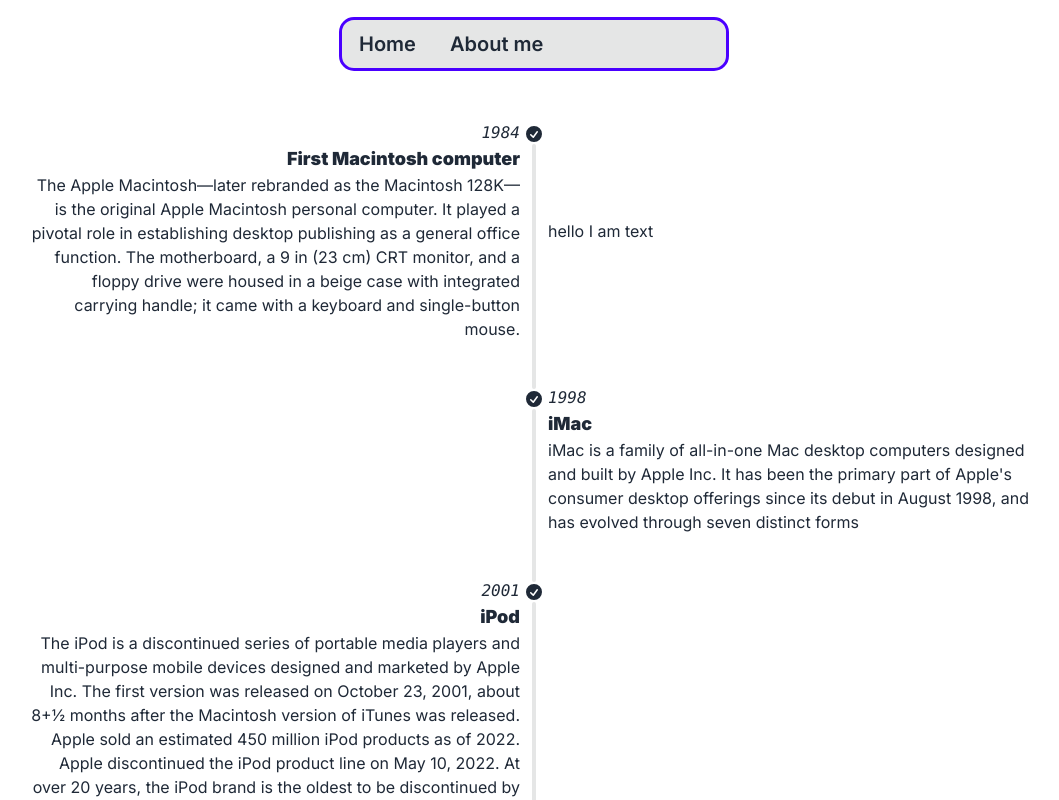
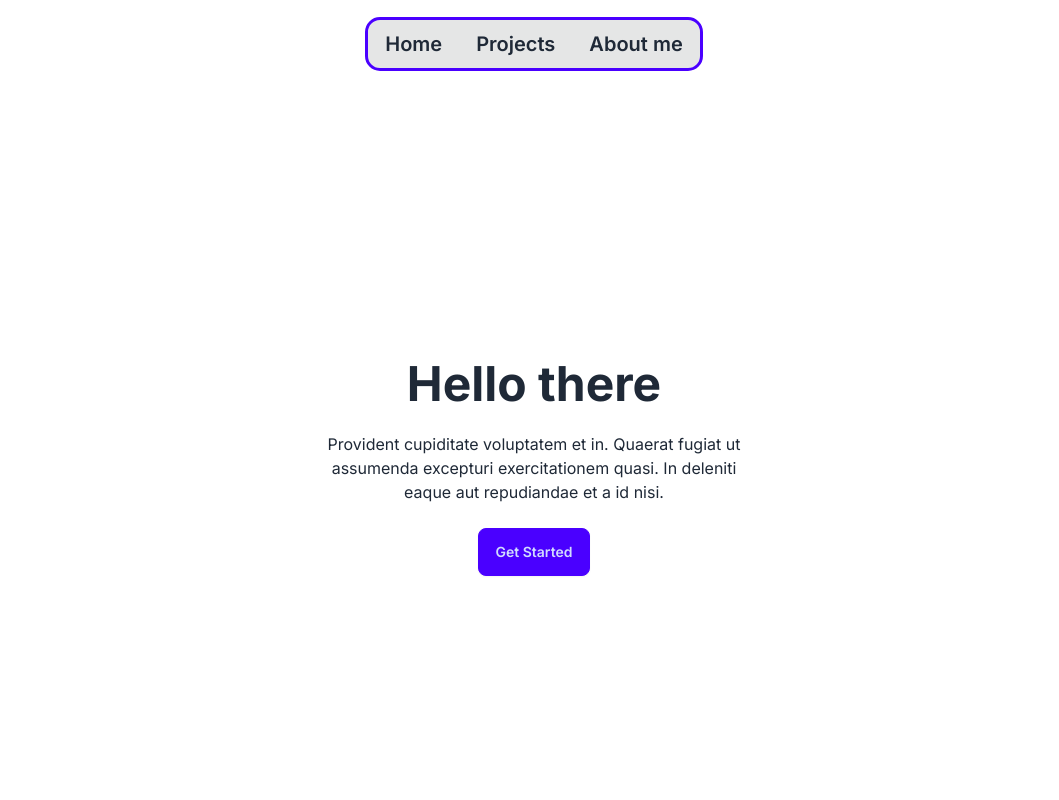
Before and after one commit to f1l1ph/portfoliopagenextjs, a Next.js app: page / in a window 1280 px wide. Shown: the top 800 px of the page, without its empty margins (106-1165 px from the left). Built offline with nearby package versions, Linux system fonts and the light colour scheme.

Commit message:
upgraded navbar and some stuff

```diff
--- a/app/Components/Footer.tsx
+++ b/app/Components/Footer.tsx
@@ -16,9 +16,9 @@
           <path d="M22.672 15.226l-2.432.811.841 2.515c.33 1.019-.209 2.127-1.23 2.456-1.15.325-2.148-.321-2.463-1.226l-.84-2.518-5.013 1.677.84 2.517c.391 1.203-.434 2.542-1.831 2.542-.88 0-1.601-.564-1.86-1.314l-.842-2.516-2.431.809c-1.135.328-2.145-.317-2.463-1.229-.329-1.018.211-2.127 1.231-2.456l2.432-.809-1.621-4.823-2.432.808c-1.355.384-2.558-.59-2.558-1.839 0-.817.509-1.582 1.327-1.846l2.433-.809-.842-2.515c-.33-1.02.211-2.129 1.232-2.458 1.02-.329 2.13.209 2.461 1.229l.842 2.515 5.011-1.677-.839-2.517c-.403-1.238.484-2.553 1.843-2.553.819 0 1.585.509 1.85 1.326l.841 2.517 2.431-.81c1.02-.33 2.131.211 2.461 1.229.332 1.018-.21 2.126-1.23 2.456l-2.433.809 1.622 4.823 2.433-.809c1.242-.401 2.557.484 2.557 1.838 0 .819-.51 1.583-1.328 1.847m-8.992-6.428l-5.01 1.675 1.619 4.828 5.011-1.674-1.62-4.829z"></path>
         </svg>
         <p className="font-bold">
-          ACME Industries Ltd.
+          Filip Masarik Ltd.
           <br />
-          Providing reliable tech since 1992
+          Writing best code since 2004
         </p>
         <p>Copyright © ${new Date().getFullYear()} - All right reserved</p>
       </aside>
--- /dev/null
+++ b/app/Components/HomePage.tsx
@@ -0,0 +1,23 @@
+import React from "react";
+
+const HomePage = () => {
+  return (
+    <>
+      <div className="hero min-h-screen">
+        <div className="hero-content text-center">
+          <div className="max-w-md">
+            <h1 className="text-5xl font-bold">Hello there</h1>
+            <p className="py-6">
+              Provident cupiditate voluptatem et in. Quaerat fugiat ut assumenda
+              excepturi exercitationem quasi. In deleniti eaque aut repudiandae
+              et a id nisi.
+            </p>
+            <button className="btn btn-primary">Get Started</button>
+          </div>
+        </div>
+      </div>
+    </>
+  );
+};
+
+export default HomePage;
--- a/app/Components/NavBar.tsx
+++ b/app/Components/NavBar.tsx
@@ -1,8 +1,21 @@
+"use client";
+
+import Link from "next/link";
+
 const NavBar = () => {
   return (
-    <div className="bg-base-300 rounded-xl w-96 outline outline-primary">
-      <button className="btn btn-ghost text-xl">Home</button>
-      <button className="btn btn-ghost text-xl"> About me</button>
+    <div className="flex rounded items-center justify-center pt-5">
+      <div className="bg-base-300 rounded-xl outline outline-primary  hover:outline-secondary">
+        <Link href="/">
+          <button className="btn btn-ghost text-xl">Home</button>
+        </Link>
+        <Link href="/projects">
+          <button className="btn btn-ghost text-xl">Projects</button>
+        </Link>
+        <Link href="/about">
+          <button className="btn btn-ghost text-xl"> About me</button>
+        </Link>
+      </div>
     </div>
   );
 };
--- a/app/Components/TimeLine.tsx
+++ b/app/Components/TimeLine.tsx
@@ -2,7 +2,7 @@
 
 const TimeLine = () => {
   return (
-    <ul className="timeline timeline-snap-icon max-md:timeline-compact timeline-vertical">
+    <ul className="timeline timeline-snap-icon max-md:timeline-compact timeline-vertical pt-12">
       <li>
         <div className="timeline-middle">
           <svg
--- /dev/null
+++ b/app/about/page.tsx
@@ -0,0 +1,31 @@
+import React from "react";
+
+const AboutMePage = () => {
+  return (
+    <>
+      <div>Hellooo this is page abut me </div>
+      <div
+        className="hero min-h-screen"
+        style={{
+          backgroundImage:
+            "url(https://img.daisyui.com/images/stock/photo-1507358522600-9f71e620c44e.webp)",
+        }}
+      >
+        <div className="hero-overlay bg-opacity-60"></div>
+        <div className="hero-content text-neutral-content text-center">
+          <div className="max-w-md">
+            <h1 className="mb-5 text-5xl font-bold">Hello there</h1>
+            <p className="mb-5">
+              Provident cupiditate voluptatem et in. Quaerat fugiat ut assumenda
+              excepturi exercitationem quasi. In deleniti eaque aut repudiandae
+              et a id nisi.
+            </p>
+            <button className="btn btn-primary">Get Started</button>
+          </div>
+        </div>
+      </div>
+    </>
+  );
+};
+
+export default AboutMePage;
--- a/app/layout.tsx
+++ b/app/layout.tsx
@@ -1,6 +1,8 @@
 import type { Metadata } from "next";
 import { Inter } from "next/font/google";
 import "./globals.css";
+import NavBar from "./Components/NavBar";
+import Footer from "./Components/Footer";
 
 const inter = Inter({ subsets: ["latin"] });
 
@@ -16,7 +18,13 @@
 }>) {
   return (
     <html lang="en">
-      <body className={inter.className}>{children}</body>
+      <body className={inter.className}>
+        <NavBar></NavBar>
+        {children}
+        <div>
+          <Footer />
+        </div>
+      </body>
     </html>
   );
 }
--- a/app/page.tsx
+++ b/app/page.tsx
@@ -1,19 +1,9 @@
-import TimeLine from "./Components/TimeLine";
-import NavBar from "./Components/NavBar";
-import Footer from "./Components/Footer";
+import HomePage from "./Components/HomePage";
 
 export default function Home() {
   return (
     <>
-      <div className="flex rounded items-center justify-center pt-5 pb-12">
-        <NavBar />
-      </div>
-      <div className=" mx-32">
-        <TimeLine></TimeLine>
-      </div>
-      <div>
-        <Footer />
-      </div>
+      <HomePage />
     </>
   );
 }
--- /dev/null
+++ b/app/projects/page.tsx
@@ -0,0 +1,15 @@
+import Footer from "../Components/Footer";
+import NavBar from "../Components/NavBar";
+import TimeLine from "../Components/TimeLine";
+
+const Projects = () => {
+  return (
+    <>
+      <div className="mx-32">
+        <TimeLine />
+      </div>
+    </>
+  );
+};
+
+export default Projects;
```
